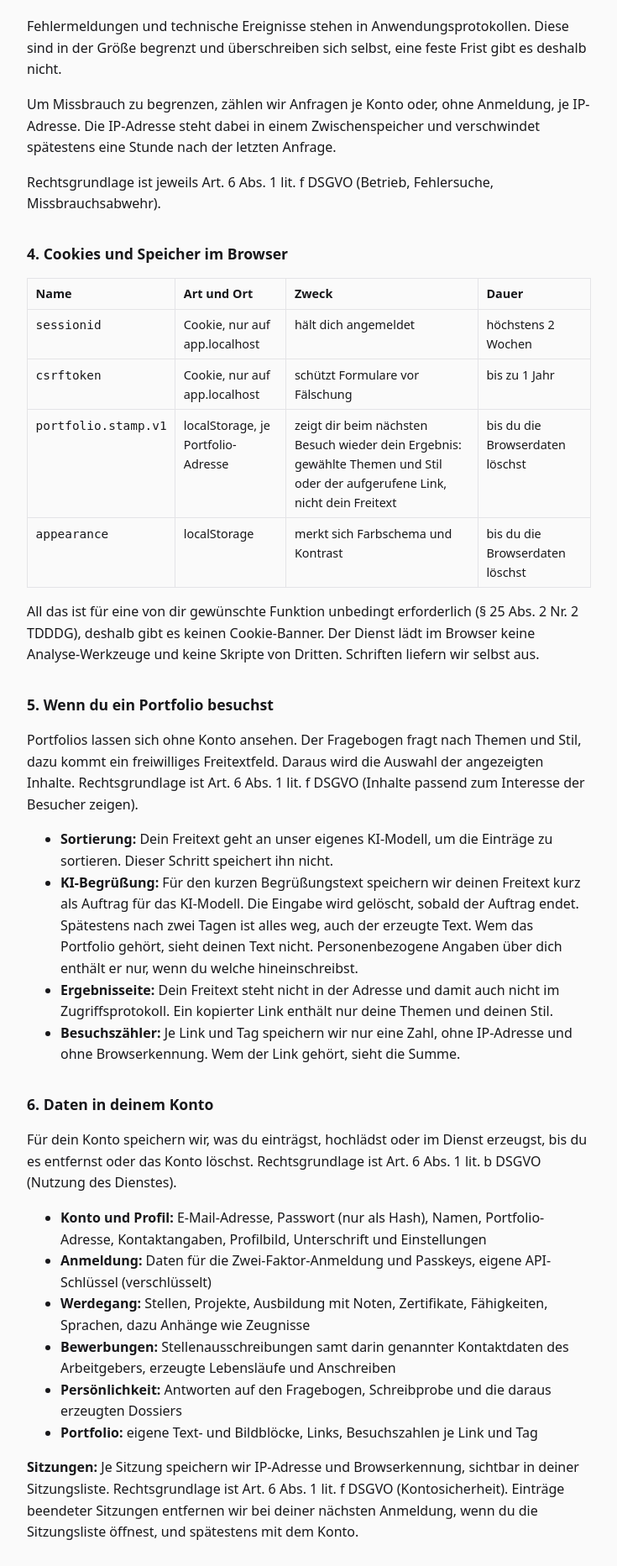
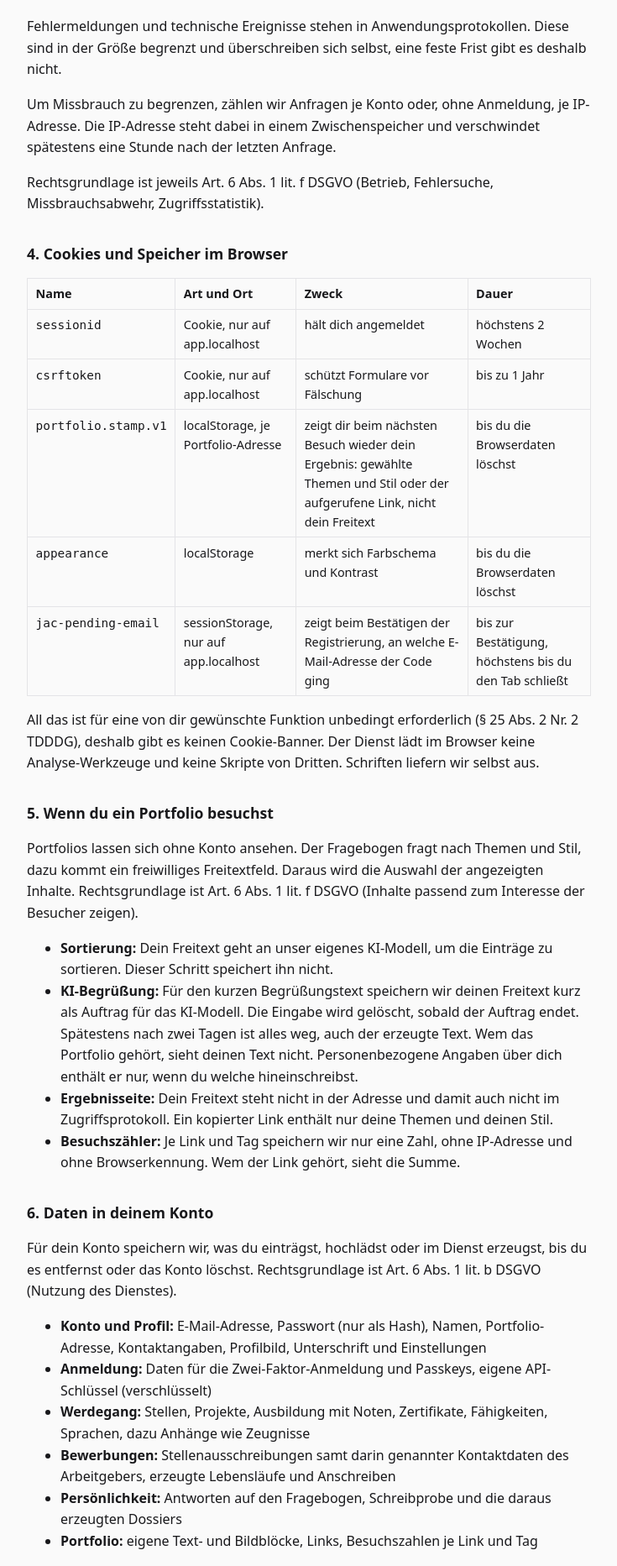
Before and after one commit to luke-hirsch/jac, a Django app: page /legal/privacy/ in a window 1280 px wide. Shown: the part 765-2630 px from the top of the page at 84% size, without its empty margins (272-1007 px from the left). Run offline with Django 5.2, Linux system fonts and the light colour scheme; parts of the project's set-up code (start-up, migrations or seed data) failed here and were passed over; some libraries are stand-ins or nearby versions.

Commit message:
Privacy page: what the proofread found
The statistics get a legal basis, the deleted-account number a retention,
sessions purge on login or on opening the list, the signup's sessionStorage
key gets a row, public career entries name their level, and an account needs
a password or a passkey.

Co-Authored-By: Claude Opus 5.5 <noreply@anthropic.com>
Claude-Session: https://claude.ai/code/session_01FpdWvmBxbkWncPiXQeyUMe

```diff
--- a/backend/spa/templates/spa/legal/privacy.html
+++ b/backend/spa/templates/spa/legal/privacy.html
@@ -47,7 +47,10 @@
   IP-Adresse steht dabei in einem Zwischenspeicher und verschwindet spätestens eine Stunde nach der
   letzten Anfrage.
 </p>
-<p>Rechtsgrundlage ist jeweils Art. 6 Abs. 1 lit. f DSGVO (Betrieb, Fehlersuche, Missbrauchsabwehr).</p>
+<p>
+  Rechtsgrundlage ist jeweils Art. 6 Abs. 1 lit. f DSGVO (Betrieb, Fehlersuche, Missbrauchsabwehr,
+  Zugriffsstatistik).
+</p>
 
 <h2>4. Cookies und Speicher im Browser</h2>
 <div class="table-wrap">
@@ -82,6 +85,14 @@
         <td>localStorage</td>
         <td>merkt sich Farbschema und Kontrast</td>
         <td>bis du die Browserdaten löschst</td>
+      </tr>
+      <tr>
+        <td><code>jac-pending-email</code></td>
+        <td>sessionStorage, nur auf app.{{ base_domain }}</td>
+        <td>
+          zeigt beim Bestätigen der Registrierung, an welche E-Mail-Adresse der Code ging
+        </td>
+        <td>bis zur Bestätigung, höchstens bis du den Tab schließt</td>
       </tr>
     </tbody>
   </table>
@@ -151,8 +162,8 @@
 <p>
   <strong>Sitzungen:</strong> Je Sitzung speichern wir IP-Adresse und Browserkennung, sichtbar in
   deiner Sitzungsliste. Rechtsgrundlage ist Art. 6 Abs. 1 lit. f DSGVO (Kontosicherheit). Einträge
-  beendeter Sitzungen entfernen wir bei deiner nächsten Anmeldung, wenn du die Sitzungsliste öffnest,
-  und spätestens mit dem Konto.
+  beendeter Sitzungen entfernen wir bei deiner nächsten Anmeldung oder wenn du die Sitzungsliste
+  öffnest, spätestens mit dem Konto.
 </p>
 
 <h2>7. Was öffentlich ist</h2>
@@ -172,7 +183,7 @@
   <li>Website, LinkedIn und GitHub, wenn du das im Profil einschaltest;</li>
   <li>
     alle Einträge deines Werdegangs mit Titel, Arbeitgeber oder Einrichtung, Beschreibung, Zeitraum,
-    Link und Themen;
+    Link, Themen und Niveau (bei Fähigkeiten und Sprachen);
   </li>
   <li>deine aktiven Portfolio-Blöcke mit Bildern, und die Links, die du anlegst, mit Titel und Einleitung.</li>
 </ul>
@@ -229,10 +240,10 @@
 {# TODO(Lukas): when nightly backups run, state their retention here. If a copy goes to an outside provider, add that category to section 11. #}
 <p>
   Vor jeder Aktualisierung sichern wir die Datenbank und behalten die letzten fünf Sicherungen.
-  Gelöschte Daten können darin liegen, bis fünf neuere Sicherungen sie ablösen. Diese nutzen wir nur
-  zur Wiederherstellung. Spielen wir eine zurück, löschen wir bereits gelöschte Konten erneut; dafür
-  merken wir uns nur die interne Nummer eines gelöschten Kontos. Rechtsgrundlage ist Art. 6 Abs. 1
-  lit. f DSGVO (Schutz vor Datenverlust).
+  Gelöschte Daten können darin liegen, bis fünf neuere Sicherungen sie ablösen. Die Sicherungen nutzen
+  wir nur zur Wiederherstellung. Spielen wir eine zurück, löschen wir bereits gelöschte Konten erneut;
+  dafür merken wir uns nur die interne Nummer eines gelöschten Kontos, bis keine Sicherung das Konto
+  mehr enthält. Rechtsgrundlage ist Art. 6 Abs. 1 lit. f DSGVO (Schutz vor Datenverlust).
 </p>
 
 <h2>11. Empfänger und Drittländer</h2>
@@ -271,9 +282,9 @@
 
 <h2>14. Pflichtangaben und automatisierte Entscheidungen</h2>
 <p>
-  Für ein Konto brauchen wir nur E-Mail-Adresse und Passwort, alles andere ist freiwillig. Ein
-  Portfolio lässt sich ohne Angaben ansehen. Der Dienst trifft über dich keine automatisierten
-  Entscheidungen im Sinne von Art. 22 DSGVO.
+  Für ein Konto brauchen wir nur E-Mail-Adresse und Passwort oder Passkey, alles andere ist
+  freiwillig. Ein Portfolio lässt sich ohne Angaben ansehen. Der Dienst trifft über dich keine
+  automatisierten Entscheidungen im Sinne von Art. 22 DSGVO.
 </p>
 
 <p>Stand: November 2026</p>
```
